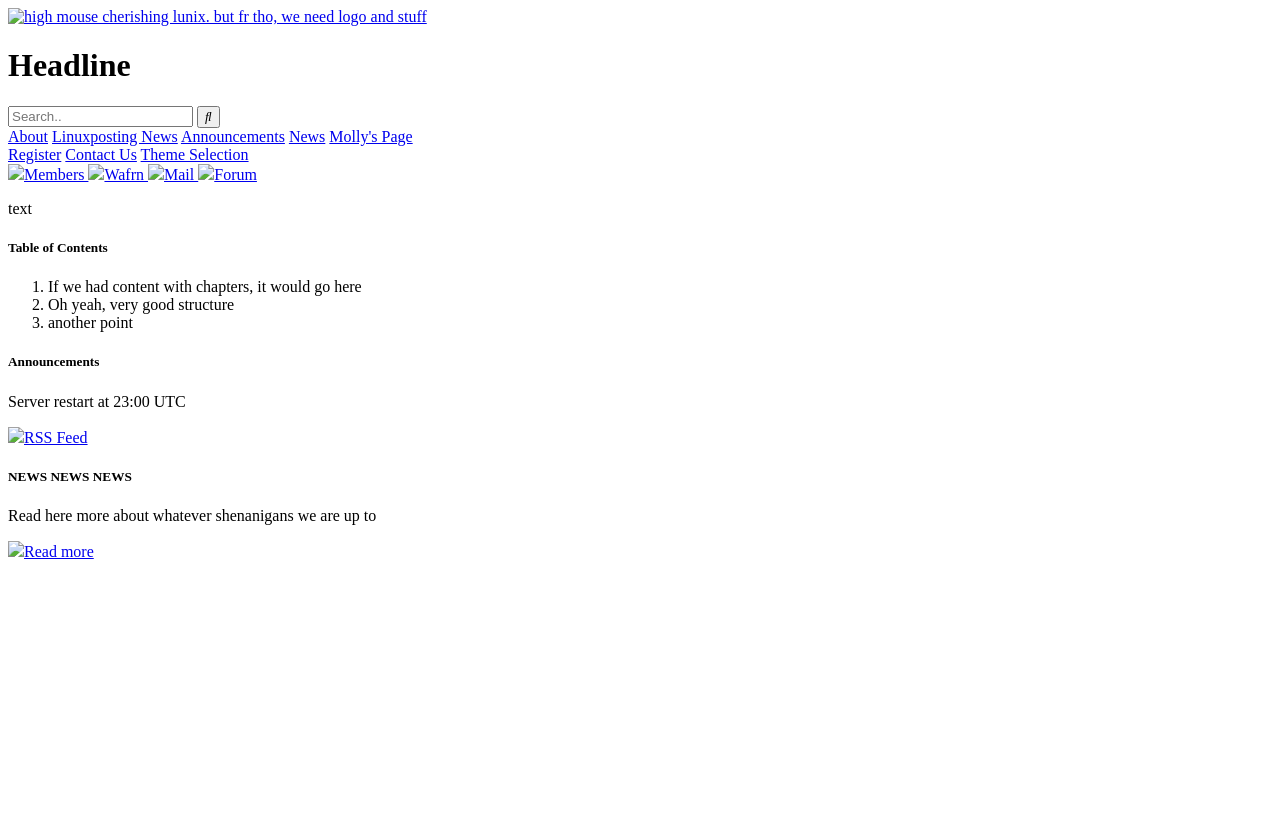
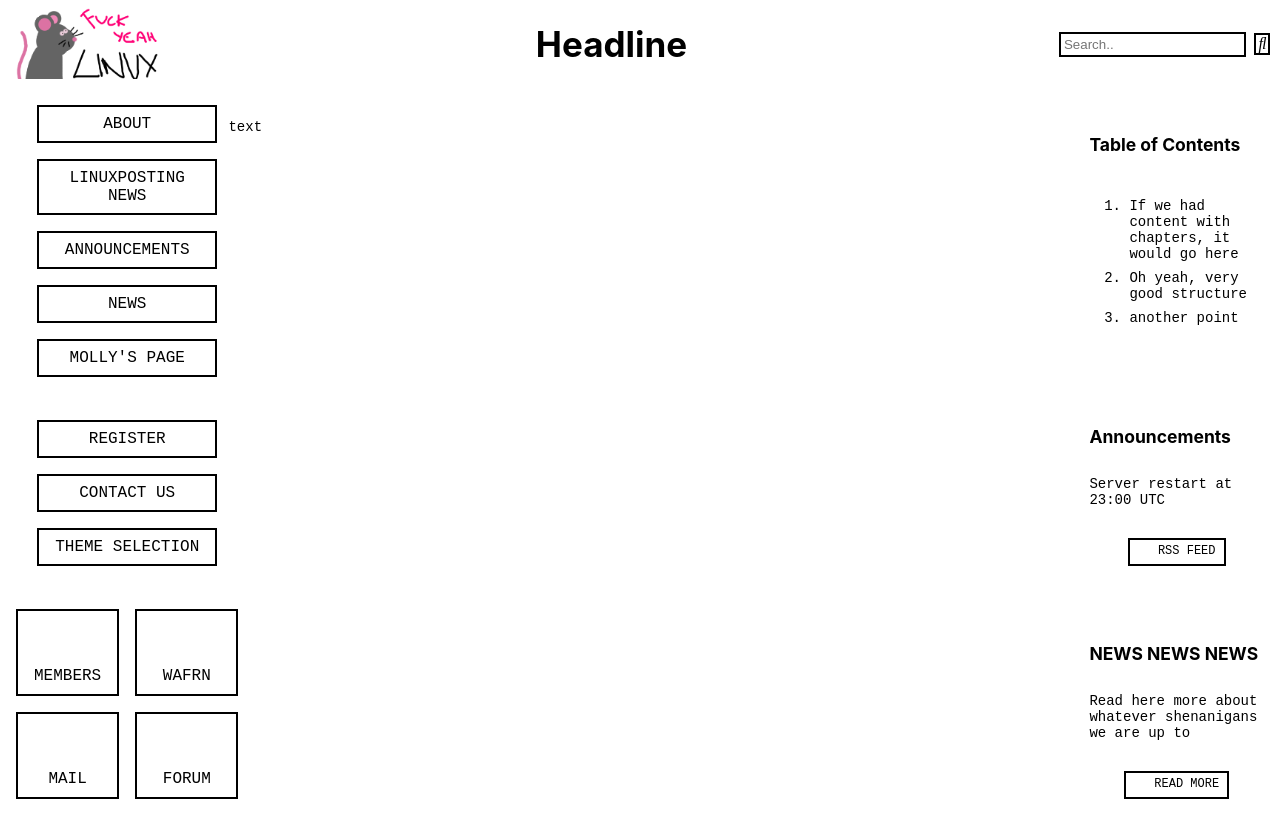
Before and after one commit to linuxpostingxyz/website, a Jekyll site: the page built from website/index.md, in a window 1280 px wide. Shown: the top 838 px of the page. Built offline with Jekyll 4.4.1, drawn with Linux system fonts in a browser that asks for light colours.

Commit message:
Update default.html
corrected file paths

```diff
--- a/website/_layouts/default.html
+++ b/website/_layouts/default.html
@@ -4,12 +4,12 @@
   <meta charset="UTF-8" />
   <meta name="viewport" content="width=device-width, initial-scale=1.0"/>
   <title>bleh</title>
-  <link rel="stylesheet" href="main.css" />
+  <link rel="stylesheet" href="/assets/css/main.css" />
 </head>
 <body>
         <!-- top bar -->
         <div class="nav-top">
-            <a href="/"><img src="molly.png" alt="high mouse cherishing lunix. but fr tho, we need logo and stuff"></a>
+            <a href="/"><img src="/assets/img/molly.png" alt="high mouse cherishing lunix. but fr tho, we need logo and stuff"></a>
             <h1>Headline</h1>
             <form action="#">
                 <input type="text" placeholder="Search.." name="search">
@@ -36,20 +36,20 @@
                 <!-- icons at the bottom -->
                 <div class="nav-icons">
             <a href="#" class="button" id="mbr-btn">
-                    <img src="icon.png">Members
+                    <img src="/assets/img/icon.png">Members
                     <!-- This links to the list -->
                     <!-- Icon with multiple mice including Molly -->
             </a>
             <a href="#" class="button" id="waf-btn">
-                    <img src="icon.png">Wafrn
+                    <img src="/assets/img/icon.png">Wafrn
                     <!-- Molly with waffle icon -->
             </a>
             <a href="#" class="button" id="mail-btn">
-                    <img src="icon.png">Mail
+                    <img src="/assets/img/icon.png">Mail
                     <!-- Molly with letter icon -->
             </a>
             <a href="#" class="button" id="frm-btn">
-                    <img src="icon.png">Forum
+                    <img src="/assets/img/icon.png">Forum
                     <!-- Molly with music icon -->
             </a>
                 </div>
@@ -74,7 +74,7 @@
                 <p>Server restart at 23:00 UTC</p>
                 </div>
                 <a href="/feed.xml" class="button-small">
-                    <img src="icon.png">RSS Feed
+                    <img src="/assets/img/icon.png">RSS Feed
                     <!-- Pixel Molly with 'RSS icon' icon -->
             </a>
             </div>
@@ -84,7 +84,7 @@
                 <p>Read here more about whatever shenanigans we are up to</p>
             </div>
             <a href="#" class="button-small">
-                    <img src="icon.png">Read more
+                    <img src="/assets/img/icon.png">Read more
                     <!-- Pixel Molly with 'RSS icon' icon -->
             </a>
             </div>
```
